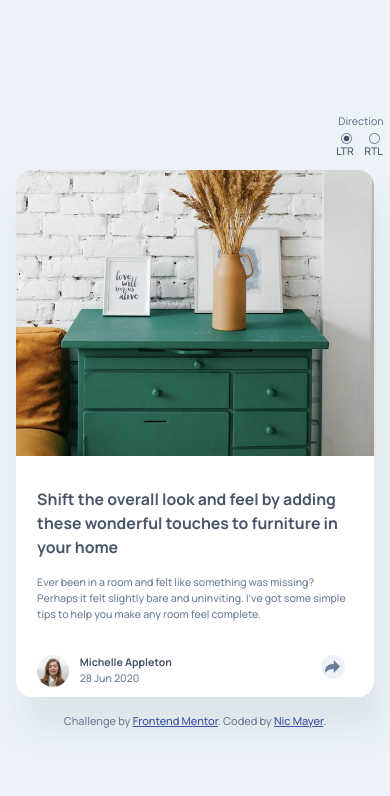
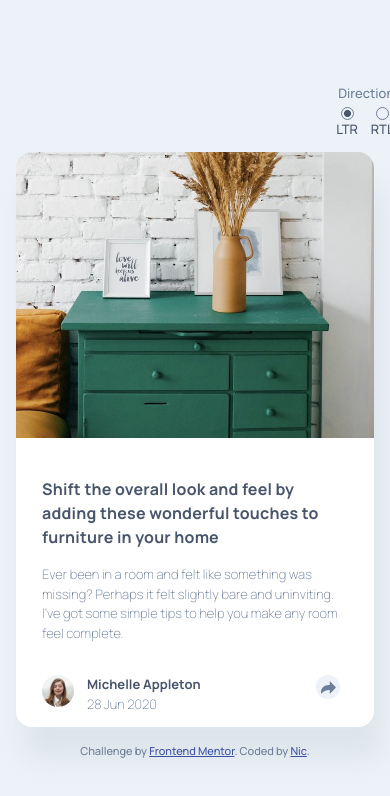
Before and after one commit to nicm42/article-preview, a website with bundled scripts: page index.html in a window 390 px wide. Built offline with nearby package versions, Linux system fonts and the light colour scheme.

Commit message:
Updated mobile text sizing

```diff
--- a/index.html
+++ b/index.html
@@ -17,7 +17,7 @@
     />
 
     <link
-      href="https://fonts.googleapis.com/css2?family=Manrope:wght@500;700&display=swap"
+      href="https://fonts.googleapis.com/css2?family=Manrope:wght@200;500;700&display=swap"
       rel="stylesheet"
     />
     <title>Frontend Mentor | Article preview component</title>
@@ -140,7 +140,7 @@
       Challenge by
       <a href="https://www.frontendmentor.io?ref=challenge" target="_blank"
         >Frontend Mentor</a
-      >. Coded by <a href="https://github.com/nicm42">Nic Mayer</a>.
+      >. Coded by <a href="https://github.com/nicm42">Nic</a>.
     </footer>
 
     <script src="../dist/bundle.min.js"></script>
--- a/src/styles/components/_footer.scss
+++ b/src/styles/components/_footer.scss
@@ -25,6 +25,7 @@
 
   &__date {
     grid-area: date;
+    font-weight: 200;
   }
 
   &__arrow {
--- a/src/styles/components/_text.scss
+++ b/src/styles/components/_text.scss
@@ -15,11 +15,15 @@
   }
 
   &__header {
-    margin-bottom: 1rem;
+    margin-block-end: 1rem;
     color: var(--veryDarkGrayishBlue);
+    font-size: 1rem;
+    font-weight: 700;
+    letter-spacing: 0.0125em;
   }
 
   &__paragraph {
-    margin-bottom: 2rem;
+    margin-block-end: 2rem;
+    font-weight: 200;
   }
 }
--- a/src/styles/general/_globals.scss
+++ b/src/styles/general/_globals.scss
@@ -8,7 +8,8 @@ body {
   padding: 1rem;
   background-color: var(--lightGrayishBlue);
   font-family: var(--fontFamily);
-  font-size: 0.66rem;
+  font-size: 0.8125rem;
   font-weight: 500;
+  line-height: 1.5;
   color: var(--desaturatedDarkBlue);
 }
```
Also changed, not shown: 1 other file.
